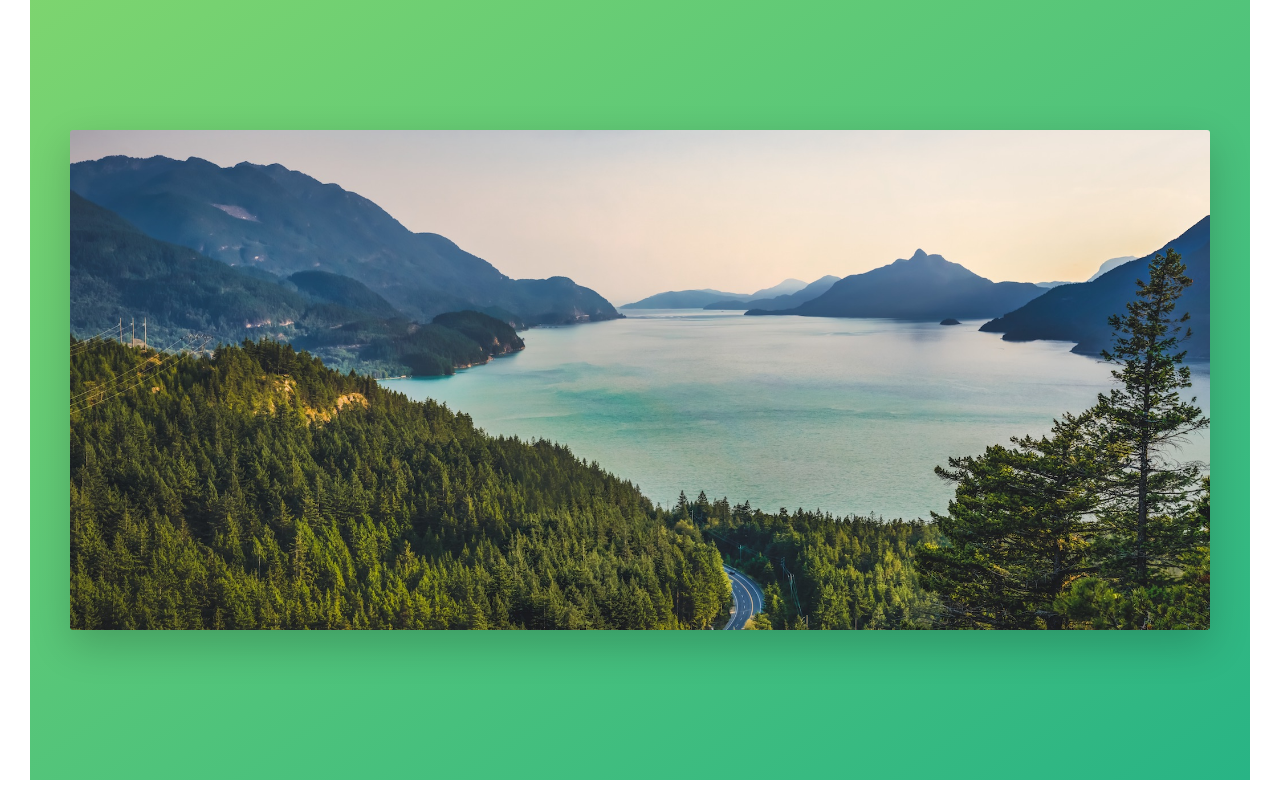
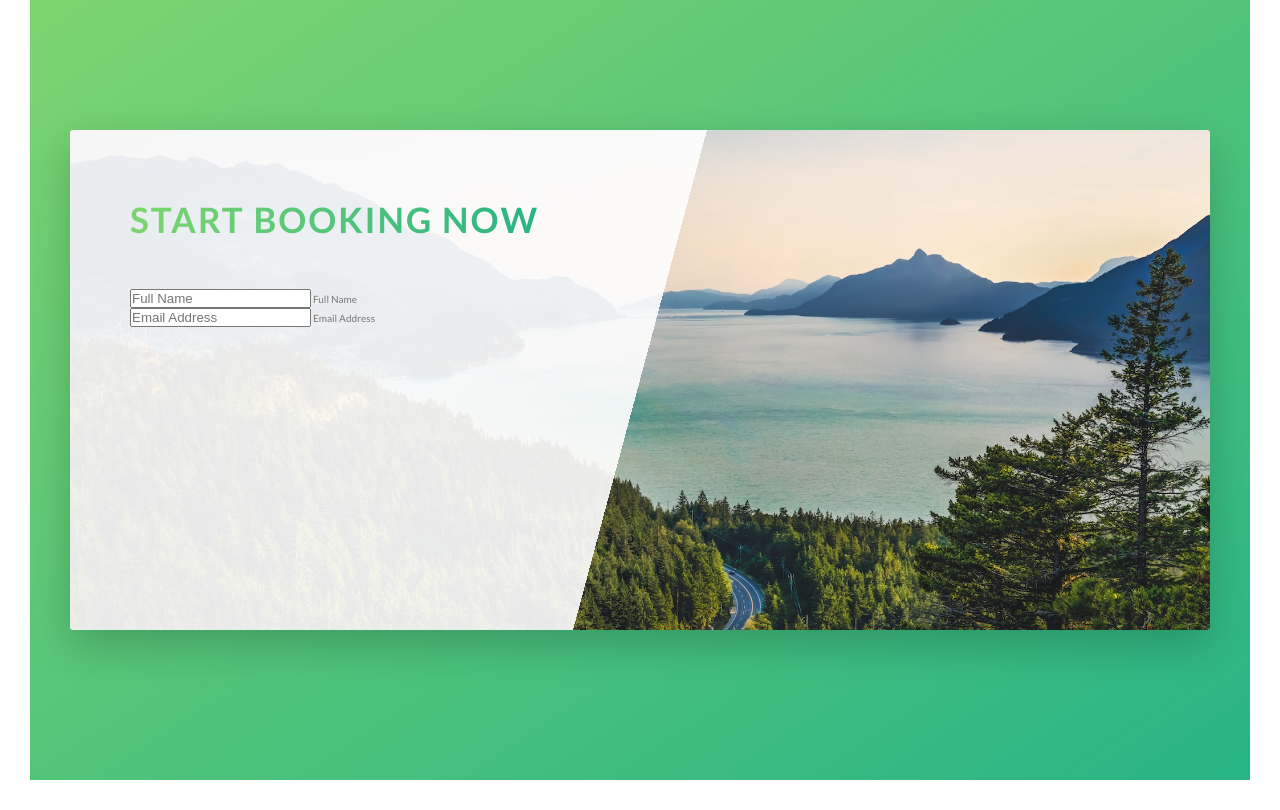
Before and after one commit to damiandevega/natours, a website: page index.html in a window 1280 px wide. Shown: the part 4380-5190 px from the top of the page. Drawn offline with Linux system fonts and the light colour scheme.

Commit message:
added form and inputs to book section

```diff
--- a/index.html
+++ b/index.html
@@ -273,7 +273,26 @@
             <section class="section-book">
                 <div class="row">
                     <div class="book">
+                        <div class="book__form">
+                            <form action="#" class="form">
 
+                                <div class="u-margin-bottom-m">
+                                    <h2 class="heading-secondary">
+                                        Start Booking Now
+                                    </h2>
+                                </div>
+
+                                <div class="form__group">
+                                    <input id="name" type="text" class="form__input" placeholder="Full Name" required>
+                                    <label for="name" class="form__label">Full Name</label>
+                                </div>
+                                <div class="form__group">
+                                    <input id="email" type="email" class="form__input" placeholder="Email Address" required>
+                                    <label for="email" class="form__label">Email Address</label>
+                                </div>
+
+                            </form>
+                        </div>
                     </div>
                 </div>
             </section>
--- a/sass/pages/_home.scss
+++ b/sass/pages/_home.scss
@@ -34,10 +34,18 @@
 }
 
 .book {
-    background-image: url(../img/nat-10.jpg);
+    background-image: linear-gradient(105deg,
+                        rgba($color-white, .9) 0%,
+                        rgba($color-white, .9) 50%,
+                        transparent 50%),
+                        url(../img/nat-10.jpg);
     background-size: 100%;
+    height: 50rem;
     border-radius: $border-radius;
     box-shadow: $box-shadow-10;
 
-    height: 50rem;
+    &__form {
+        width: 50%;
+        padding: 6rem;
+    }
 }
```
Also changed, not shown: css/style.css.
